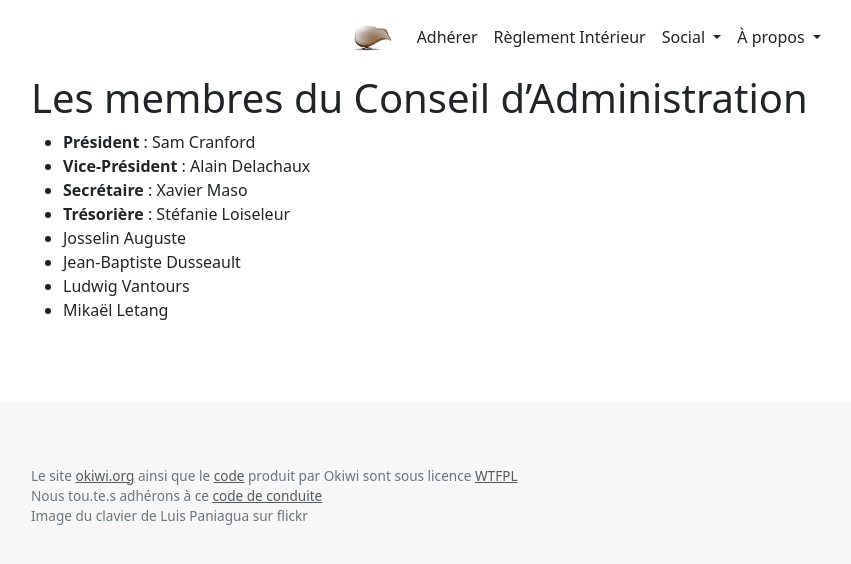
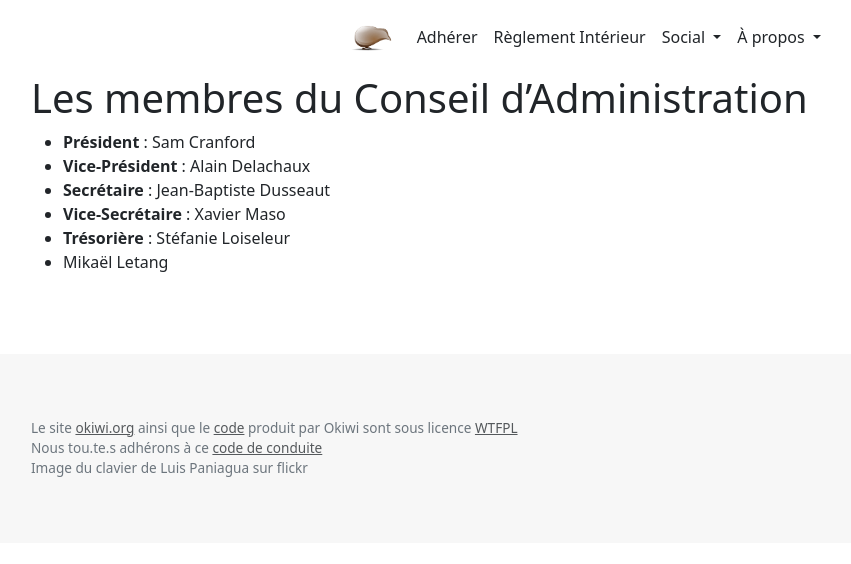
Before and after one commit to okiwi/okiwi.org, a Jekyll site: the page built from conseil-d-administration.md, in a window 1280 px wide. Shown: the top 564 px of the page, without its empty margins (51-902 px from the left). Built offline with Jekyll 4.4.1, drawn with Linux system fonts in a browser that asks for light colours; our own code applies the rules of GitHub Pages for plain Markdown files.

Commit message:
Mise à jour du Bureau et CA

```diff
--- a/conseil-d-administration.md
+++ b/conseil-d-administration.md
@@ -6,9 +6,7 @@ layout: apropos
 
 - **Président** : Sam Cranford
 - **Vice-Président** : Alain Delachaux
-- **Secrétaire** : Xavier Maso
+- **Secrétaire** : Jean-Baptiste Dusseaut
+- **Vice-Secrétaire** : Xavier Maso
 - **Trésorière** : Stéfanie Loiseleur
-- Josselin Auguste
-- Jean-Baptiste Dusseault
-- Ludwig Vantours
 - Mikaël Letang
```
